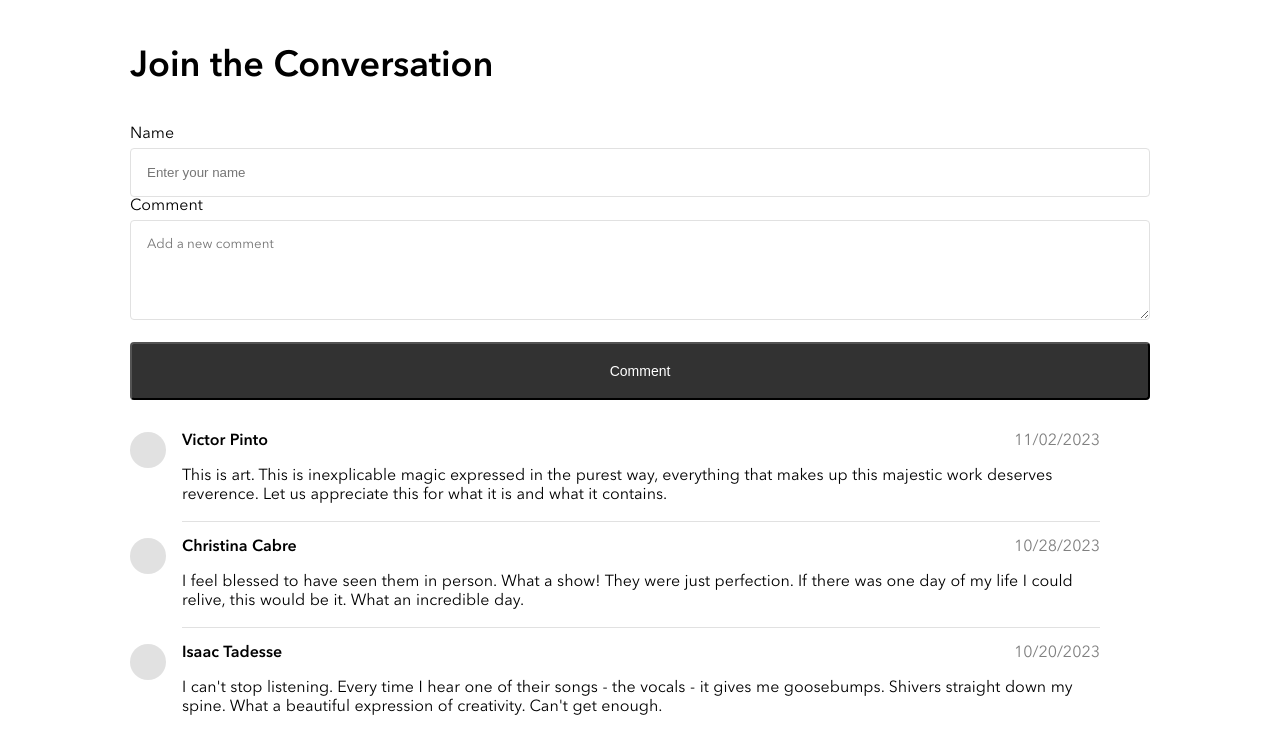
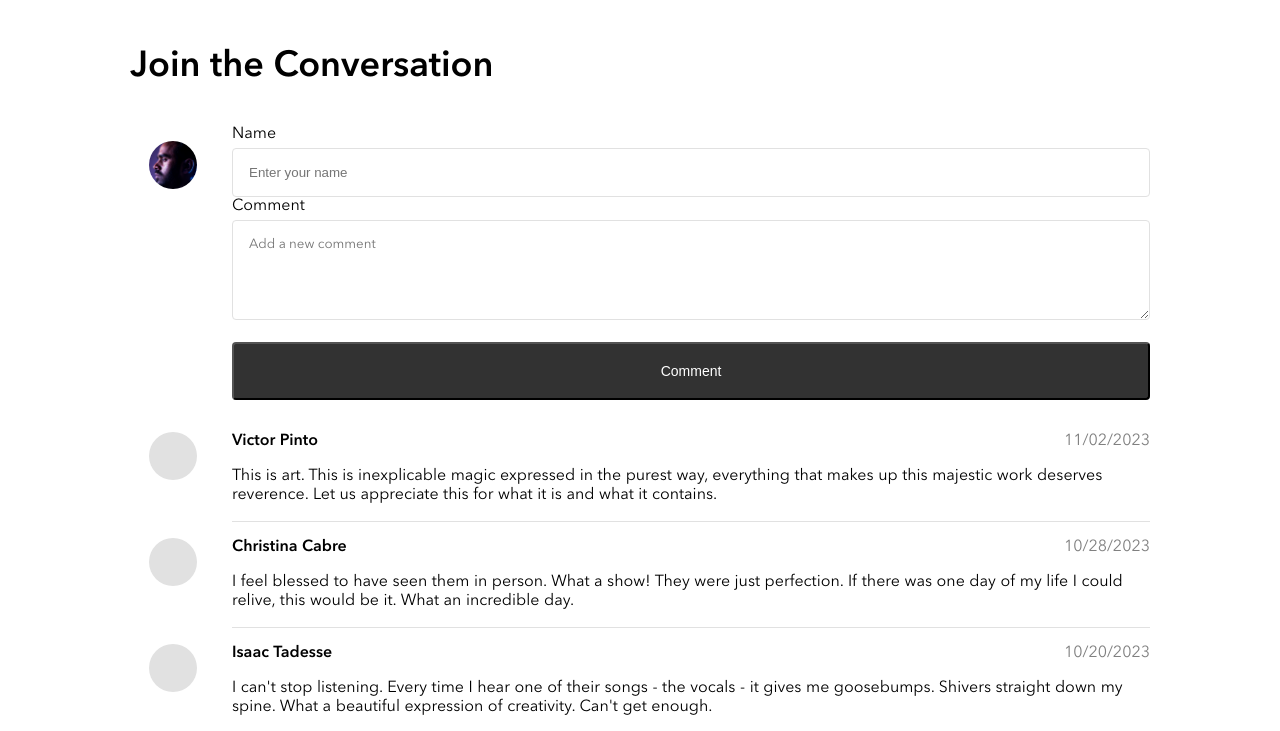
Before and after one commit to reganbrown/regan-brown-bandsite, a plain HTML site: page index.html in a window 1280 px wide. Shown: the part 2520-3251 px from the top of the page. Drawn offline with nearby package versions, Linux system fonts and the light colour scheme; files that its build step writes are made by us from their sources.

Commit message:
add profilepic to commenter section

```diff
--- a/index.html
+++ b/index.html
@@ -137,6 +137,8 @@
       <section class="comments">
         <h2 class="comments__title">Join the Conversation</h2>
           <form class="comments__form">
+            <div class="form-left"><div class="form-left__image"></div></div>
+            <div class="form-right">
             <label class="comments__name-label" for="nameInput">Name</label>
             <input
               type="text"
@@ -156,8 +158,11 @@
               placeholder="Add a new comment"
               required
             ></textarea>
+
             <button class="comments__button">Comment</button>
+            </div>
           </form>
+        </div>
         <section class="comments__list"></section>
       </section>
     </main>
--- a/scripts/index-page.js
+++ b/scripts/index-page.js
@@ -118,5 +118,5 @@ commentForm.addEventListener("submit", addNewComment);
 
 // listen for form submission errors and style
 submitButton.addEventListener("click", function () {
-  commentForm.className = "submitted";
+  commentForm.classList.add("submitted");
 });
--- a/styles/bio.scss
+++ b/styles/bio.scss
@@ -228,6 +228,13 @@
       padding-bottom: $Desktop-Padding-Standard;
     }
   }
+
+  &__form {
+    width: 100%;
+    display: flex;
+    flex-wrap: wrap;
+  }
+
   &__list {
     display: flex;
     flex-wrap: wrap;
@@ -290,10 +297,14 @@ textarea {
 }
 
 .comment-box {
-  width: 90%;
+  width: 80%;
   display: flex;
   flex-wrap: wrap;
   justify-content: space-between;
+
+  @include breakpoint-tablet {
+    width: 90%;
+  }
 
   &__name {
     padding-top: $Mobile-Padding-Standard;
@@ -312,9 +323,14 @@ textarea {
 }
 
 .photo-box {
+  width: 20%;
   display: flex;
-  justify-content: flex-end;
+  justify-content: center;
   padding-right: $Mobile-Padding-Standard;
+
+  @include breakpoint-tablet {
+    width: 10%;
+  }
 
   &__image {
     margin-top: $Mobile-Padding-Standard;
@@ -324,5 +340,45 @@ textarea {
     background-color: $Mercury;
     background-position: center;
     background-size: cover;
+
+    @include breakpoint-tablet {
+      width: 48px;
+      height: 48px;
+    }
   }
 }
+
+.form-right {
+  width: 80%;
+
+  @include breakpoint-tablet {
+    width: 90%;
+  }
+}
+
+.form-left {
+  width: 20%;
+  display: flex;
+  justify-content: center;
+  padding-right: $Mobile-Padding-Standard;
+
+  @include breakpoint-tablet {
+    width: 10%;
+  }
+
+  &__image {
+    margin-top: $Mobile-Padding-Standard;
+    width: 36px;
+    height: 36px;
+    border-radius: 50%;
+    background-color: $Mercury;
+    background-image: url("../assets/images/Mohan-muruge.jpg");
+    background-position: center;
+    background-size: cover;
+
+    @include breakpoint-tablet {
+      width: 48px;
+      height: 48px;
+    }
+  }
+}
```
Lines whose indentation alone changed are shown as unchanged.
